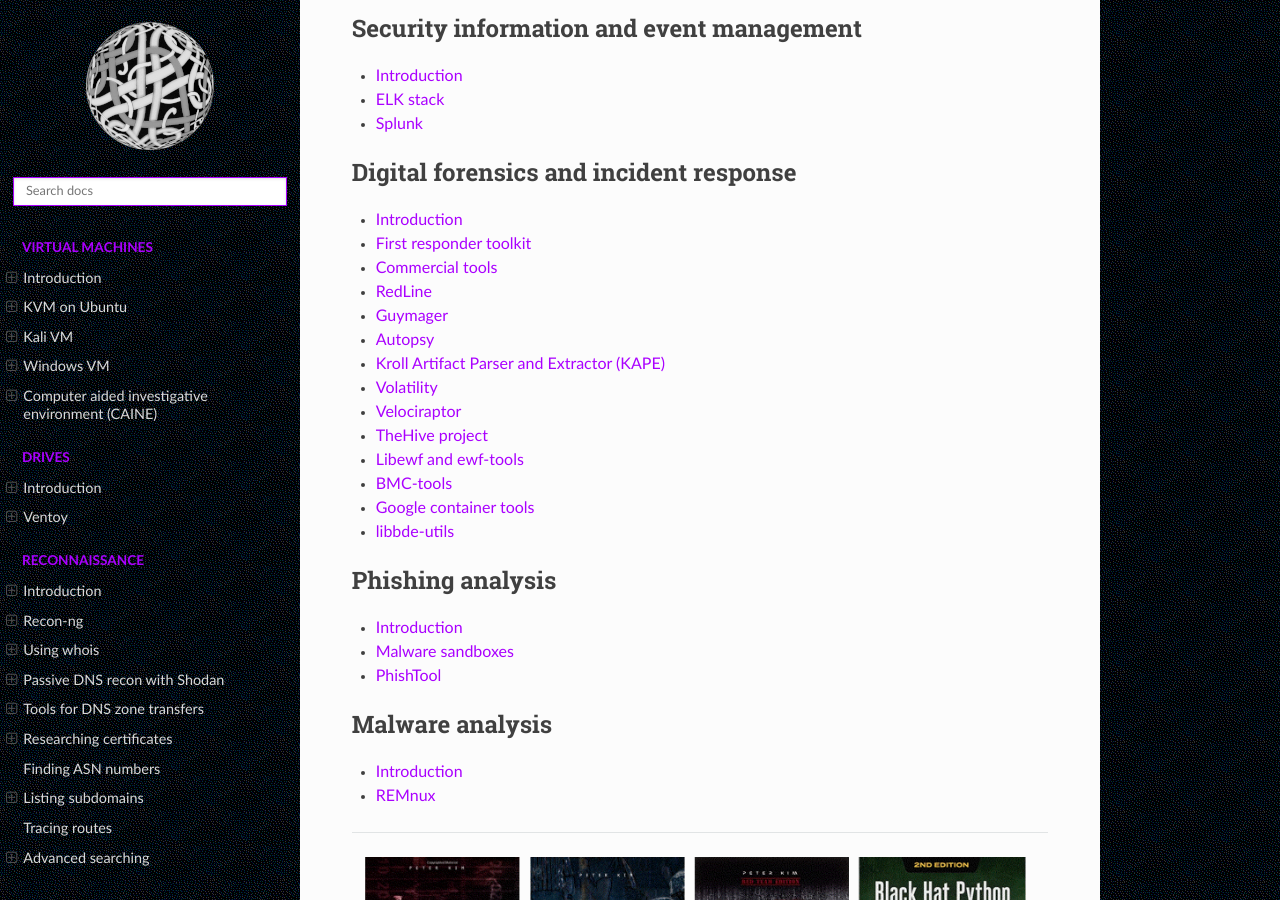
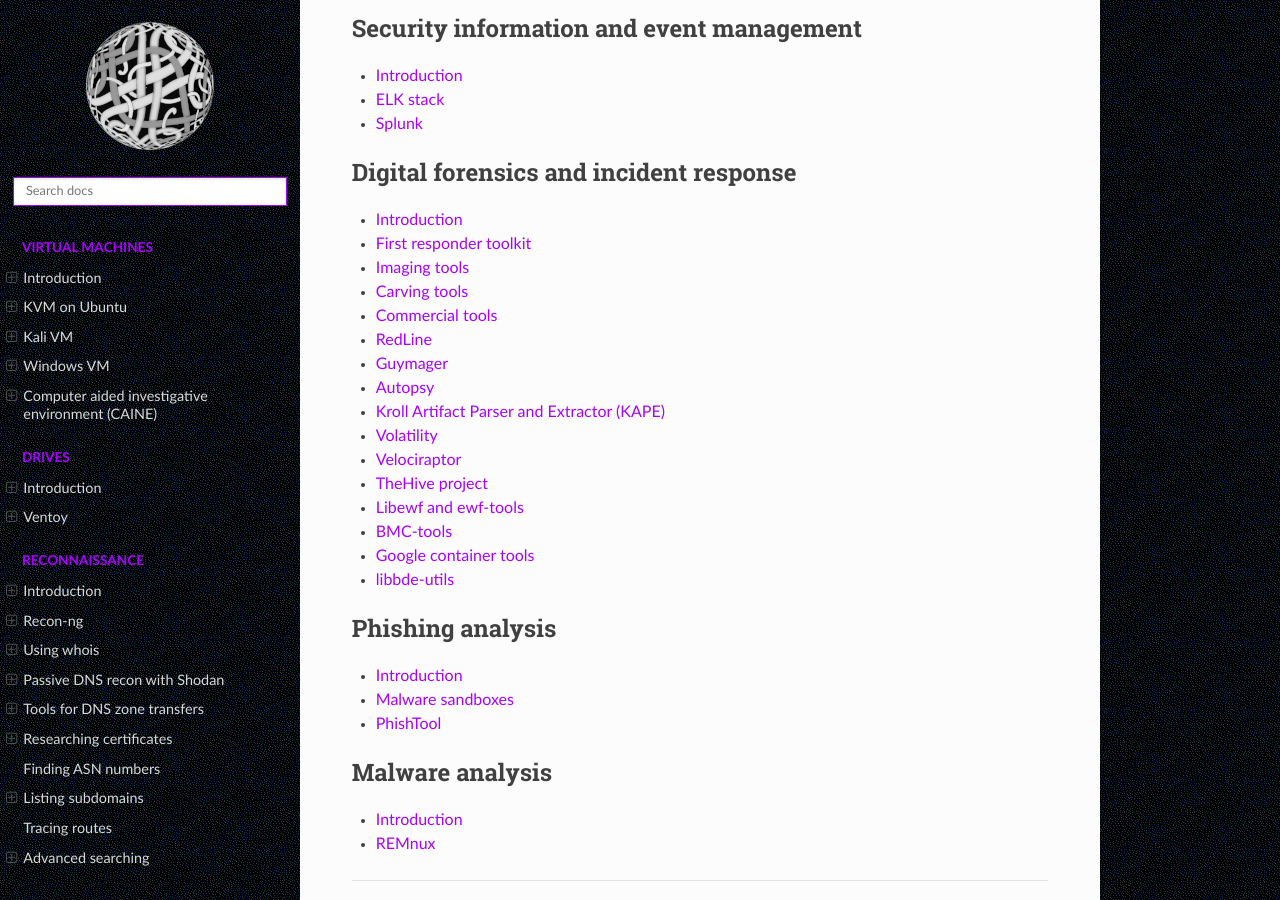
Before and after one commit to tymyrddin/testlab, a Sphinx documentation site: the page built from source/index.rst, in a window 1280 px wide and 900 px high, scrolled down 7208 px. Built offline with Sphinx 7.4.7 and the Read the Docs theme 2.0.0, drawn with Linux system fonts in a browser that asks for light colours.

Commit message:
DFIR tools

```diff
--- a/source/docs/dfir/README.md
+++ b/source/docs/dfir/README.md
@@ -4,6 +4,7 @@
 
 * [First responder toolkit](1st-responder.md)
 * [Acquisition tools](imaging.md)
+* [Carving tools](carving.md)
 * [Commercial tools](commercial.md)
 * [RedLine](redline.md)
 * [Guymager](guymager.md)
--- a/source/index.rst
+++ b/source/index.rst
@@ -423,6 +423,8 @@
 
    docs/dfir/README.md
    docs/dfir/1st-responder.md
+   docs/dfir/imaging.md
+   docs/dfir/carving.md
    docs/dfir/commercial.md
    docs/dfir/redline.md
    docs/dfir/guymager.md
```
